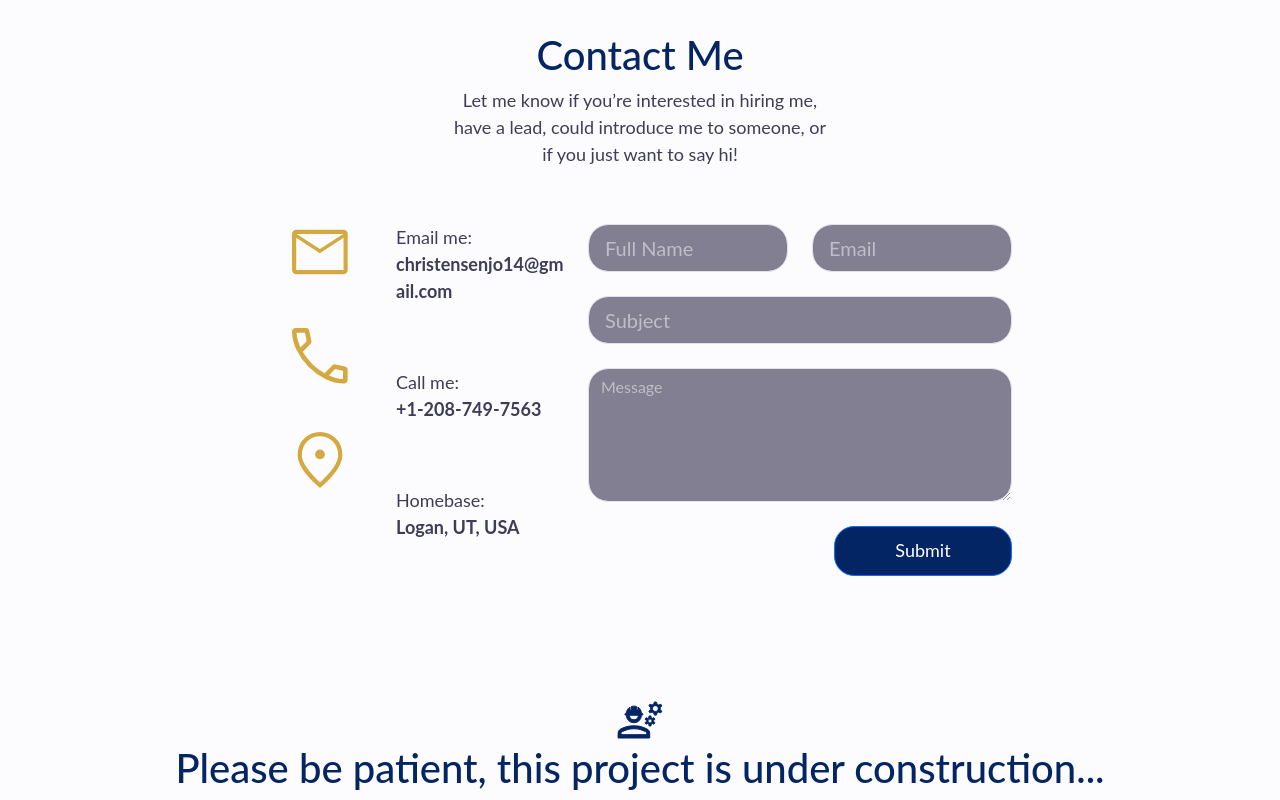
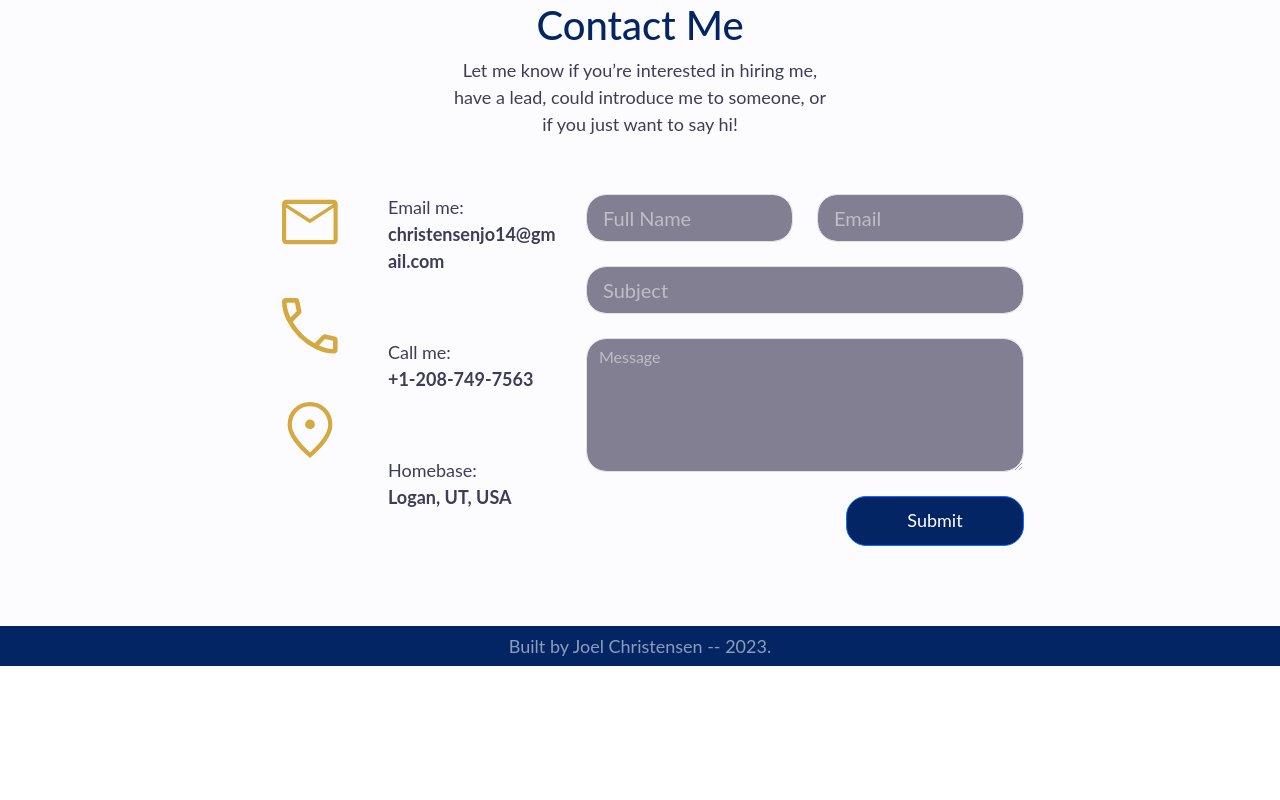
Before and after one commit to christensenjo/joelbc-design, a React (Create React App) app: page / in a window 1280 px wide. Shown: the part 2038-2838 px from the top of the page. After the commit the page ends 2704 px from the top, so only its background shows below. Built offline with nearby package versions, Linux system fonts and the light colour scheme; a web font is replaced by a local one.

Commit message:
Add Footer

```diff
--- a/src/App.css
+++ b/src/App.css
@@ -21,8 +21,8 @@
     font-family: 'Lato', sans-serif;
     background-color: #FCFCFF;
     color: #042563;
-    padding-left: 0;
-    padding-right: 0;
+    padding-left: 0 !important;
+    padding-right: 0 !important;
     overflow-x: hidden;
   }
 
@@ -34,6 +34,8 @@
   .ContentWrapper {
     position: relative;
     z-index: 3;
+    padding: 0;
+    margin: 0;
   }
 
   .BgGradients {
--- a/src/App.js
+++ b/src/App.js
@@ -6,7 +6,8 @@
 import Hero from './components/Hero/Hero.js';
 import LogoDisplay from './components/LogoDisplay/LogoDisplay.js';
 import Info from './components/Info/Info.js'
-import ContactForm from './components/ContactForm/ContactForm';
+import ContactForm from './components/ContactForm/ContactForm.js';
+import Footer from './components/Footer/Footer.js';
 
 function App() {
   const patientStyle = (
@@ -44,12 +45,12 @@
         >
         </Info>
         <ContactForm></ContactForm>
-        {/* FooterBar */}
+        <Footer></Footer>
 
-        <div style={patientStyle}>
+        {/* <div style={patientStyle}>
           <img src={construction} alt="Construction icon" />
           <h1>Please be patient, this project is under construction...</h1>
-        </div>
+        </div> */}
       </div>
       {/* <div className="BgGradients">
         <div className="Grad1"></div>
--- /dev/null
+++ b/src/components/Footer/Footer.css
@@ -0,0 +1,15 @@
+.FooterContainer {
+    background-color: #042563;
+    margin-top: 10vh;
+    height: 5vh;
+    padding-left: 0 !important;
+    padding-right: 0 !important;
+    display: flex;
+}
+
+.FooterText {
+    display: flex;
+    color: #FFFFFF8C !important;
+    justify-content: center;
+    line-height: 5vh;
+}
--- /dev/null
+++ b/src/components/Footer/Footer.js
@@ -0,0 +1,15 @@
+import React from 'react';
+import './Footer.css';
+import Container from 'react-bootstrap/Container';
+
+function Footer(props) {
+    return (
+        <div className="FooterContainer">
+            <Container fluid noGutters>
+                    <p className="FooterText">Built by Joel Christensen -- 2023.</p>
+            </Container>
+        </div>
+    );
+}
+
+export default Footer;
```
